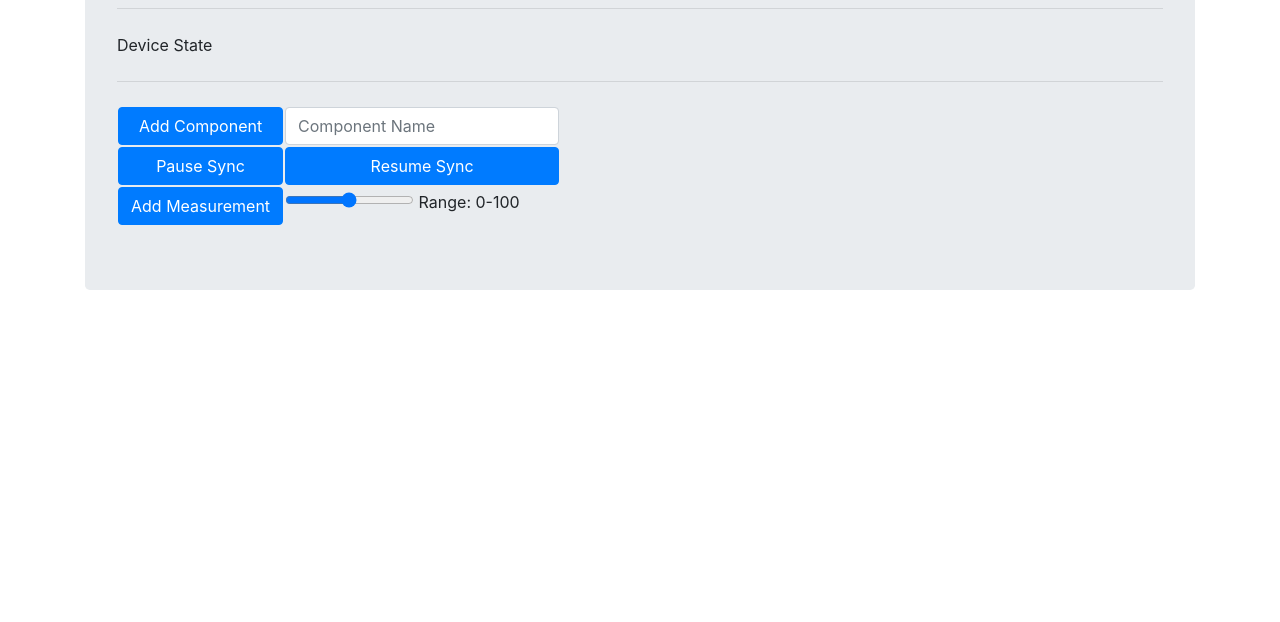
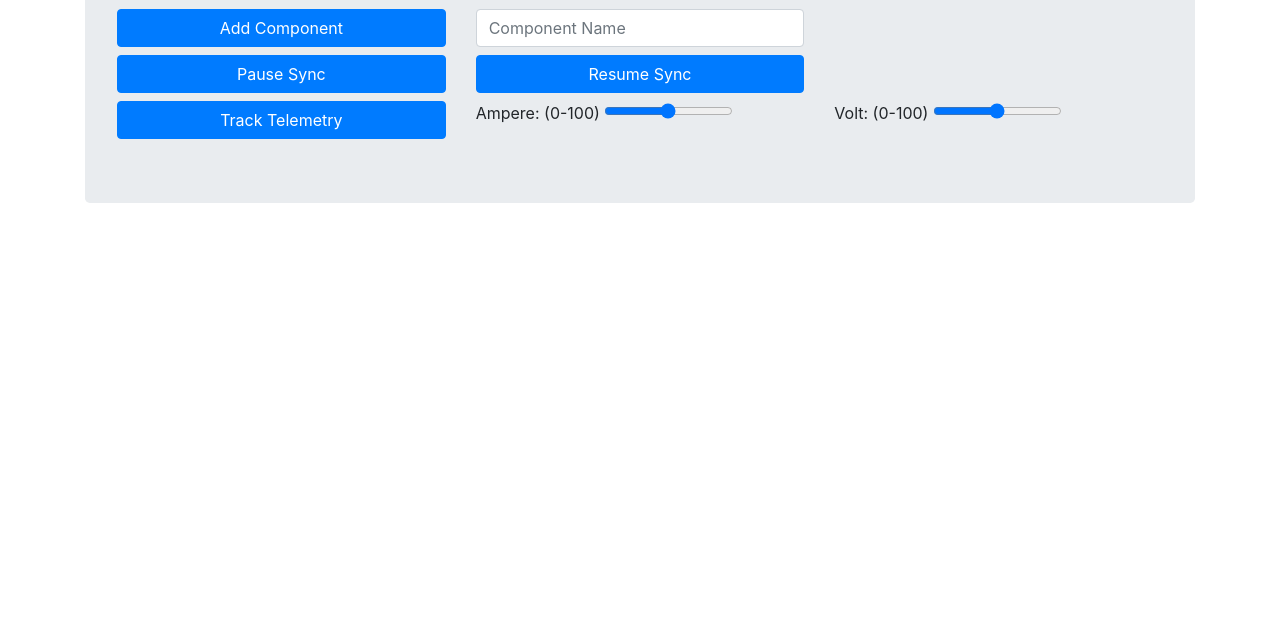
Before and after one commit to mongodb-industry-solutions/Vehicle-Digital-Twin-Feedback-Loop, a website: page device-ts/src/index.html in a window 1280 px wide. Shown: the part 178-800 px from the top of the page. Drawn offline with nearby package versions, Linux system fonts and the light colour scheme; no server answers.

Commit message:
added voltage and current attributes

```diff
--- a/device-ts/src/index.html
+++ b/device-ts/src/index.html
@@ -15,43 +15,48 @@
 </head>
 
 <body>
-  <div class="container">
+  <div class="container overflow-hidden">
     <div class="jumbotron">
-      <h1>Device Simulator</h1>
-      <hr class="my-4">
       <div id="device_state">
         <p>Device State</p>
       </div>
       <hr class="my-4">
-      <table>
-        <tr>
-          <td>
-            <button id="add_component" type="button" class="btn btn-primary btn-block">Add Component</button>
-          </td>
-          <td>
-            <input id="component_name" type="text" class="form-control" placeholder="Component Name"
-              aria-label="Component Name">
-          </td>
-        </tr>
-        <tr>
-          <td>
-            <button id="pause_realm" type="button" class="btn btn-primary btn-block">Pause Sync</button>
-          </td>
-          <td>
-            <button id="resume_realm" type="button" class="btn btn-primary btn-block">Resume Sync</button>
-          </td>
-        </tr>
-        <tr>
-          <td>
-            <button id="add_sensor" type="button" class="btn btn-primary btn-block">Add Measurement</button>
-          </td>
-          <td>
-            <input id="sensor_value" type="range" min="1" max="100" value="50">
-            <label for="sensor_value">Range: 0-100</label>
-          </td>
-        </tr>
-      </table>
+      <div class="row mt-2">
+        <div class="col">
+          <button id="add_component" type="button" class="btn btn-primary btn-block">Add Component</button>
+        </div>
+        <div class="col">
+          <input id="component_name" type="text" class="form-control" placeholder="Component Name"
+            aria-label="Component Name">
+        </div>
+        <div class="col">
+        </div>
+      </div>
+      <div class="row mt-2">
+        <div class="col">
+          <button id="pause_realm" type="button" class="btn btn-primary btn-block">Pause Sync</button>
+        </div>
+        <div class="col">
+          <button id="resume_realm" type="button" class="btn btn-primary btn-block">Resume Sync</button>
+        </div>
+        <div class="col">
+        </div>
+      </div>
+      <div class="row mt-2">
+        <div class="col">
+          <button id="add_sensor" type="button" class="btn btn-primary btn-block">Track Telemetry</button>
+        </div>
+        <div class="col">
+          <label for="battery_current">Ampere: (0-100)</label>
+          <input id="battery_current" type="range" min="1" max="100" value="50">
+        </div>
+        <div class="col">
+          <label for="battery_voltage">Volt: (0-100)</label>
+          <input id="battery_voltage" type="range" min="1" max="100" value="50">
+        </div>
+      </div>
     </div>
+  </div>
   </div>
   <script>
     const port = window.location.port;
@@ -62,8 +67,9 @@
       function updateState(device) {
         const content = `
           <div id="device_state">
+            <h1>${device.name}</h1>
+            <hr class="my-4">
             <p>_id: ${device._id}</p>
-            <p>name: ${device.name}</p>
             <p>isOn: ${device.isOn}</p>
             <p>sensor: ${device.sensor}</p>
             <p>components: ${device.components.length}</p>
@@ -112,7 +118,7 @@
         $.ajax({
           url: `http://localhost:${port}/add_sensor`,
           type: "POST",
-          data: { value: $("#sensor_value").val() },
+          data: { voltage: $("#battery_voltage").val(), current: $("#battery_current").val() },
           success: (result) => { console.log(JSON.stringify(result)) },
           error: (error) => { console.log(`${error}`) }
         });
--- a/device-ts/src/server.ts
+++ b/device-ts/src/server.ts
@@ -82,7 +82,8 @@ app.get('/resume_realm', (req, res) => {
  * Provide add sensor measurement endpoint
  */
 app.post('/add_sensor', (req, res) => {
-  const result = realmApp.addSensor(req.body.value);
+  console.log(JSON.stringify(req.body));
+  const result = realmApp.addSensor(req.body);
   res.send(result);
 })
 
```
Also changed, not shown: device-ts/src/realm/app.ts (+4 -4 lines), device-ts/src/realm/schemas.ts (+7 -4 lines).
